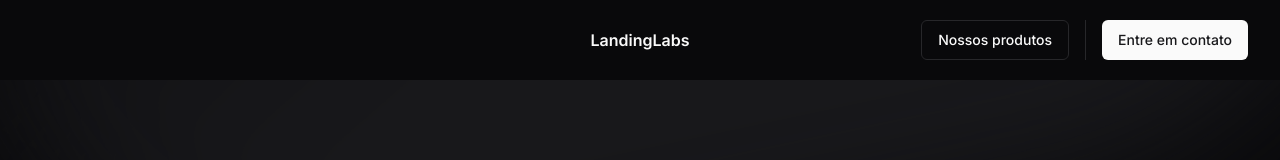
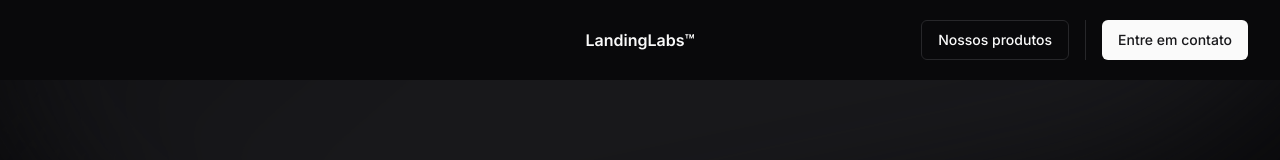
Before and after one commit to landinglabs/landing_page, a Next.js app: page / in a window 1280 px wide. Shown: the top 160 px of the page. Built offline with nearby package versions, Linux system fonts and the light colour scheme.

Commit message:
feat: changing header name

```diff
--- a/components/sections/header.tsx
+++ b/components/sections/header.tsx
@@ -13,7 +13,7 @@ export const Header = () => {
       <div className="container relative mx-auto min-h-20 flex gap-4 flex-row lg:grid lg:grid-cols-3 items-center">
         <div className="justify-start items-center gap-4 lg:flex hidden flex-row"></div>
         <div className="flex lg:justify-center">
-          <p className="font-semibold">LandingLabs</p>
+          <p className="font-semibold">LandingLabs™</p>
         </div>
         <div className="flex justify-end w-full gap-4">
           <Button className="hidden md:inline" variant="outline">Nossos produtos</Button>
```
